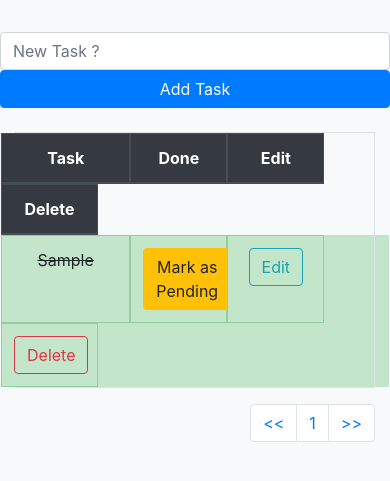
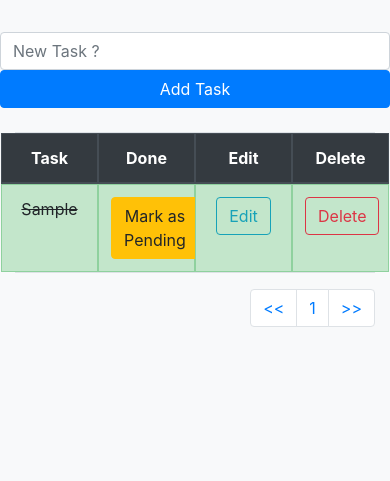
Before and after one commit to vikaspal1704/Taskmate, a Django app: page /todolist/ in a window 390 px wide. Shown: the part 137-618 px from the top of the page. Run offline with Django 3.2, Linux system fonts and the light colour scheme; a user stored in the database is signed in; tables that the repository leaves empty hold one stand-in row (values such as "Sample post"); some libraries are stand-ins or nearby versions.

```diff
--- a/todolist_app/templates/todolist.html
+++ b/todolist_app/templates/todolist.html
@@ -27,7 +27,7 @@
             <table class="table table-bordered" >
                 <thead class="thead-dark" >
                     <tr align=center class="row">
-                        <th class="col-4">Task</th>
+                        <th class="col-3">Task</th>
                         <th class="col-3">Done</th>
                         <th class="col-3">Edit</th>
                         <th class="col-3">Delete</th>
@@ -38,14 +38,14 @@
                     {% for obj in all_task %}
                         {% if obj.done %}
                             <tr align=center class="table-success row" >
-                                <td class="col-4"><del>{{ obj.task }}</del></td>
+                                <td class="col-3"><del>{{ obj.task }}</del></td>
                                 <td class="col-3" align=center><a href="{%url 'pending_task' obj.id %}"><button type="button" class="btn btn-warning">Mark as Pending</button></a></td>
                                 <td class="col-3" align=center><a href="{%url 'edit_task' obj.id %}"><button type="button" class="btn btn-outline-info">Edit</button></a></td>
                                 <td class="col-3" align=center><a href="{%url 'delete_task' obj.id %}"><button type="button" class="btn btn-outline-danger">Delete</button></a></td>
                             </tr>
                         {% else %}
                             <tr align=center class="row">
-                                <td class="col-4">{{ obj.task }}</td>
+                                <td class="col-3">{{ obj.task }}</td>
                                 <td class="col-3"><a href="{%url 'complete_task' obj.id %}"><button type="button" class="btn btn-success">Mark as Completed</button></a></td>
                                 <td class="col-3" align=center><a href="{%url 'edit_task' obj.id %}"><button type="button" class="btn btn-outline-info">Edit</button></a></td>
                                 <td class="col-3" align=center><a href="{%url 'delete_task' obj.id %}"><button type="button" class="btn btn-outline-danger">Delete</button></a></td>
```
